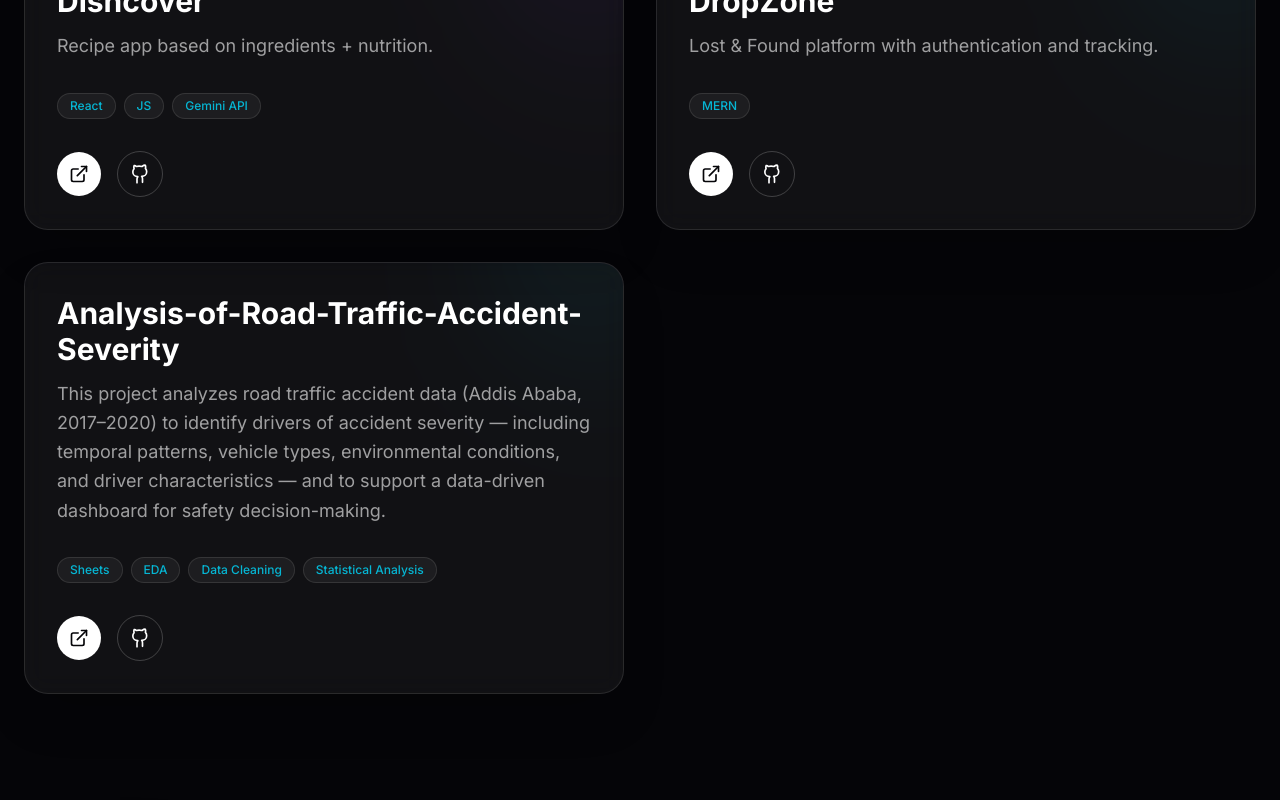
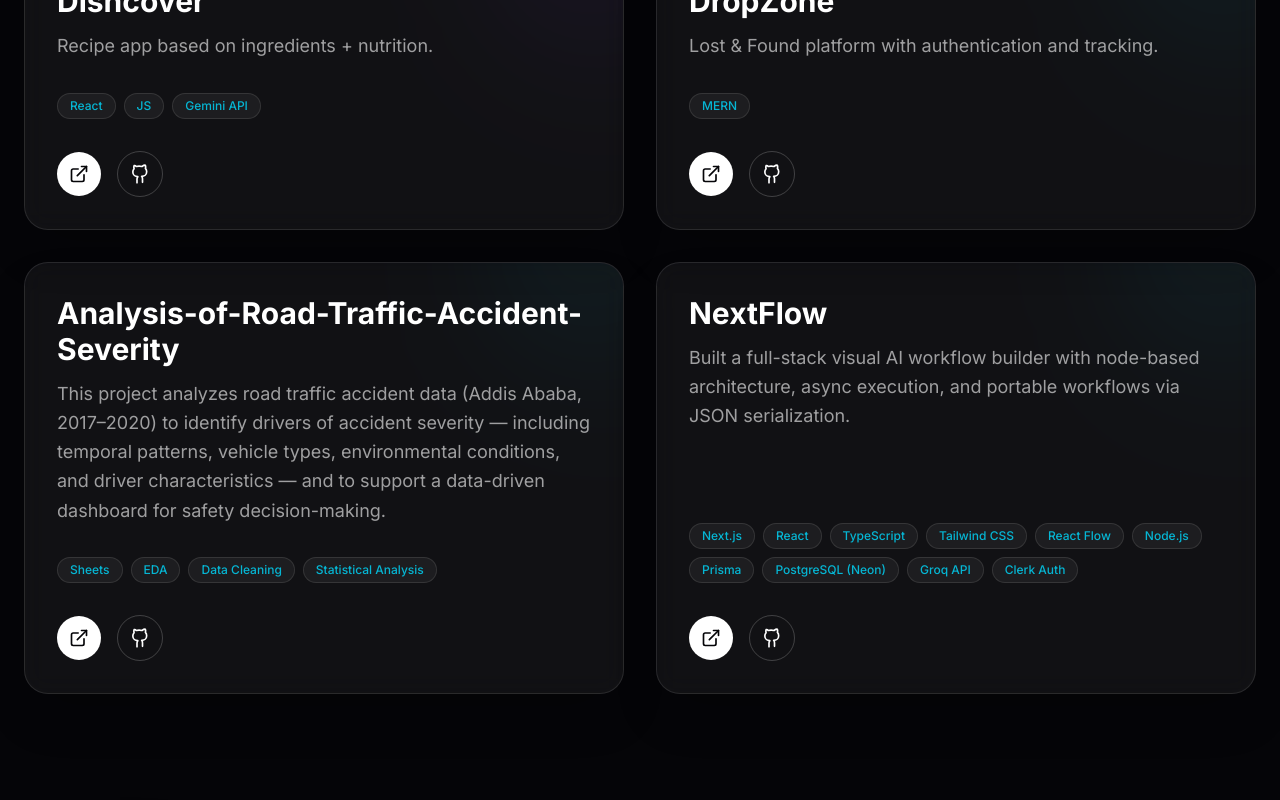
Before and after one commit to IshanMaheshwari-777/Portfolio, a Next.js app: page / in a window 1280 px wide. Shown: the part 1500-2300 px from the top of the page. Built offline with nearby package versions, Linux system fonts and the light colour scheme.

Commit message:
added a project

```diff
--- a/src/components/sections/Projects.tsx
+++ b/src/components/sections/Projects.tsx
@@ -44,6 +44,14 @@ const projects = [
     stack: ["Sheets", "EDA", "Data Cleaning", "Statistical Analysis"],
     liveUrl: "https://github.com/IshanMaheshwari-777/Data-Driven-Analysis-of-Road-Traffic-Accident-Severity/blob/main/Dashboard/RTA_Dashboard.png",
     githubUrl: "https://github.com/IshanMaheshwari-777/Data-Driven-Analysis-of-Road-Traffic-Accident-Severity",
+    color: "from-accent2/20 to-transparent",
+  },
+  {
+    title: "NextFlow",
+    description: "Built a full-stack visual AI workflow builder with node-based architecture, async execution, and portable workflows via JSON serialization.",
+    stack: ["Next.js", "React", "TypeScript", "Tailwind CSS", "React Flow", "Node.js", "Prisma", "PostgreSQL (Neon)", "Groq API", "Clerk Auth"],
+    liveUrl: "https://next-flow-liart.vercel.app/",
+    githubUrl: "https://github.com/IshanMaheshwari-777/NextFlow",
     color: "from-accent2/20 to-transparent",
   }
 ];
```
